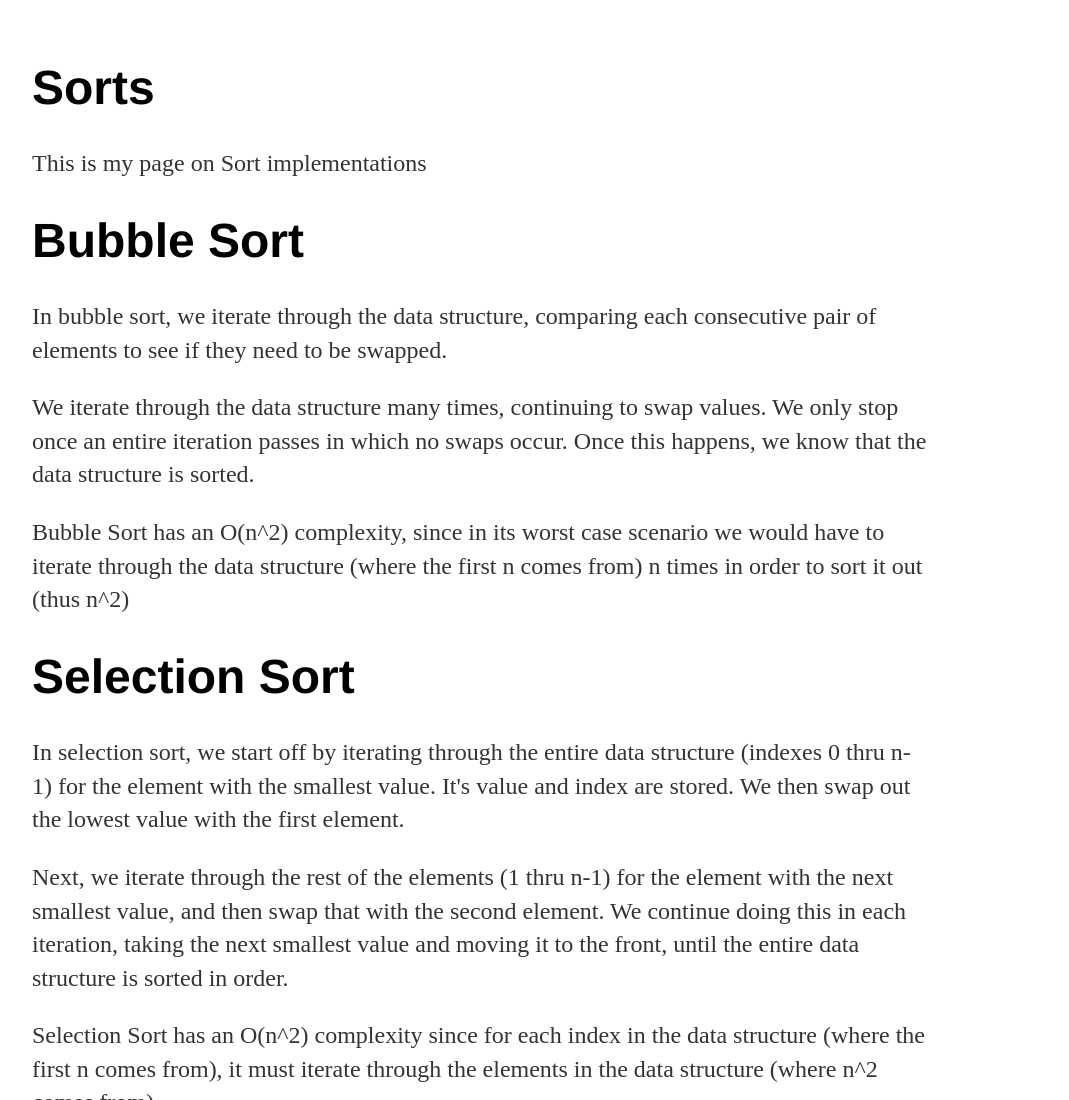
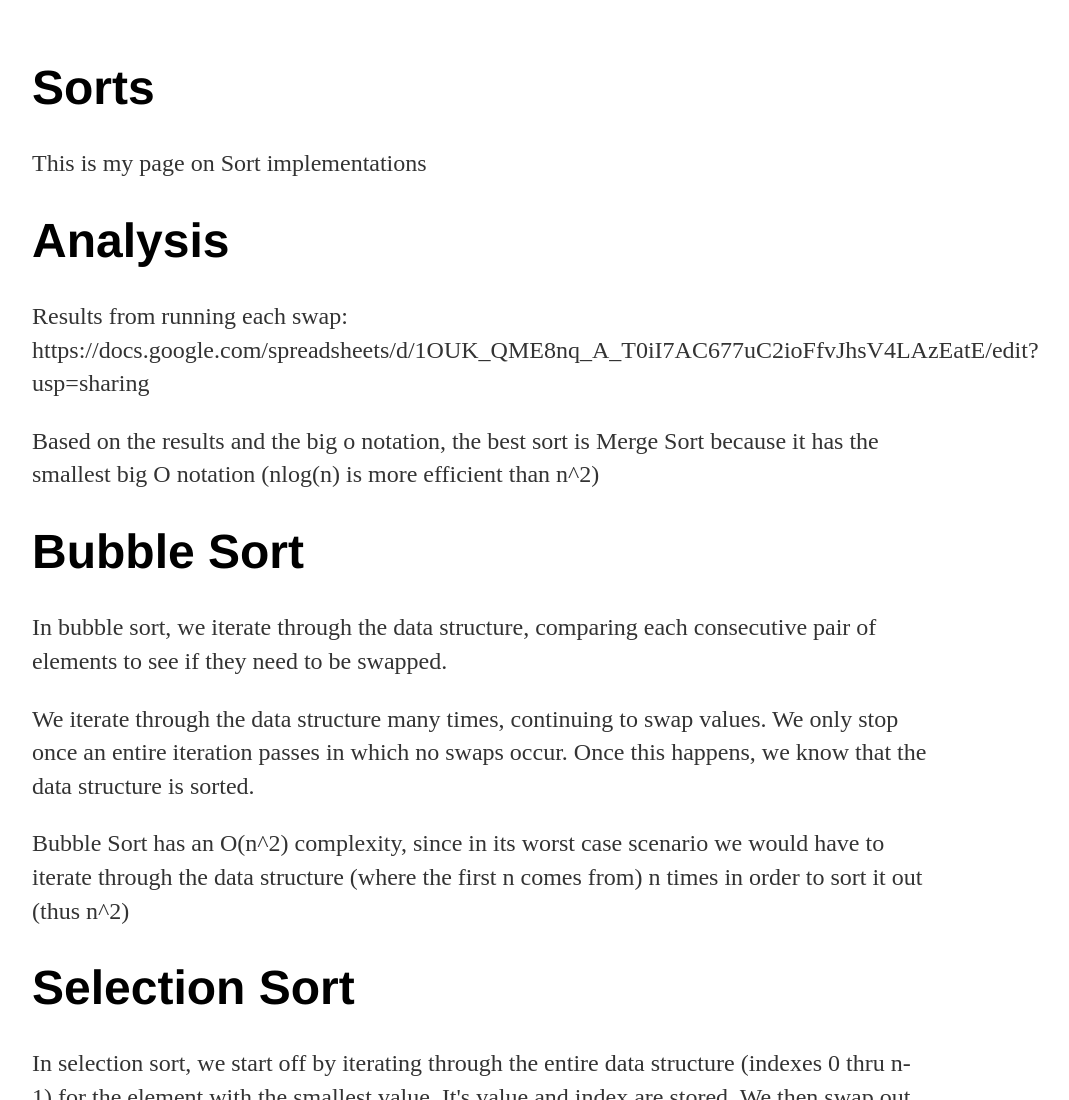
Before and after one commit to jli615/jli615.github.io, a plain HTML site: page sorts.html in a window 1280 px wide. Shown: the top 1100 px of the page, without its empty margins (160-1229 px from the left). Drawn offline with Linux system fonts and the light colour scheme.

Commit message:
Update sorts.html

```diff
--- a/sorts.html
+++ b/sorts.html
@@ -12,6 +12,12 @@
         		<h1>Sorts</h1>
 				<p>This is my page on Sort implementations</p>
     		</div><!-- /.blurb -->
+
+		<div class="blurb">
+			<h1>Analysis</h1>
+			<p>Results from running each swap: https://docs.google.com/spreadsheets/d/1OUK_QME8nq_A_T0iI7AC677uC2ioFfvJhsV4LAzEatE/edit?usp=sharing</p>
+			<p>Based on the results and the big o notation, the best sort is Merge Sort because it has the smallest big O notation (nlog(n) is more efficient than n^2)</p>
+		</div><!-- /.blurb -->
 
 		<div class="blurb">
 			<h1>Bubble Sort</h1>
```
